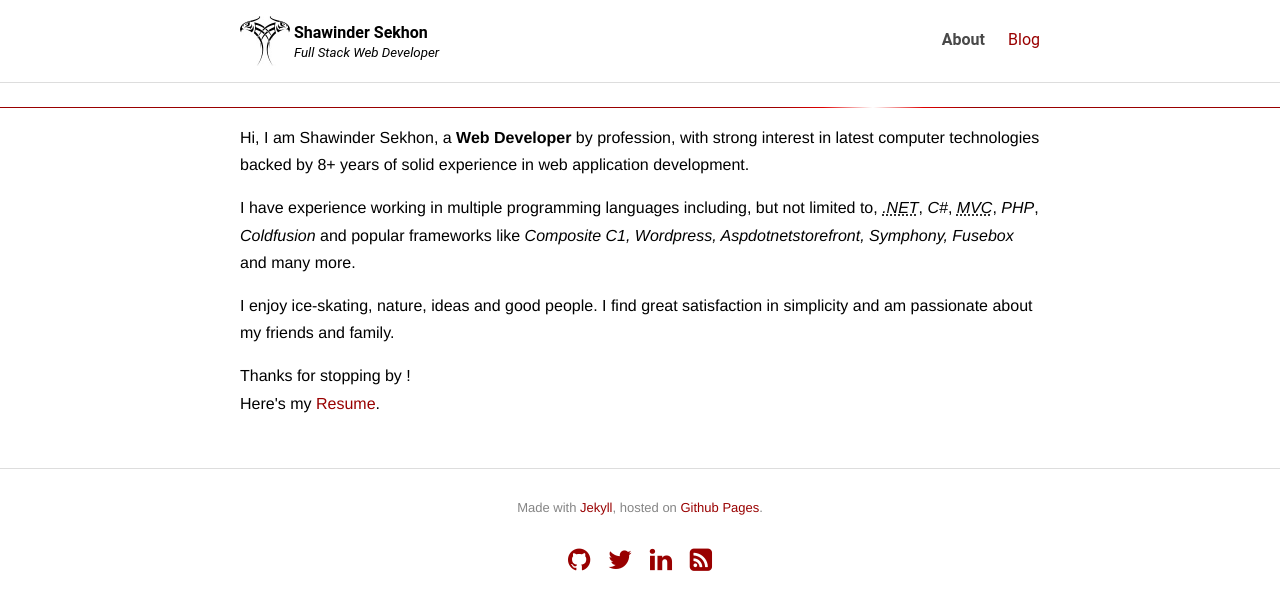
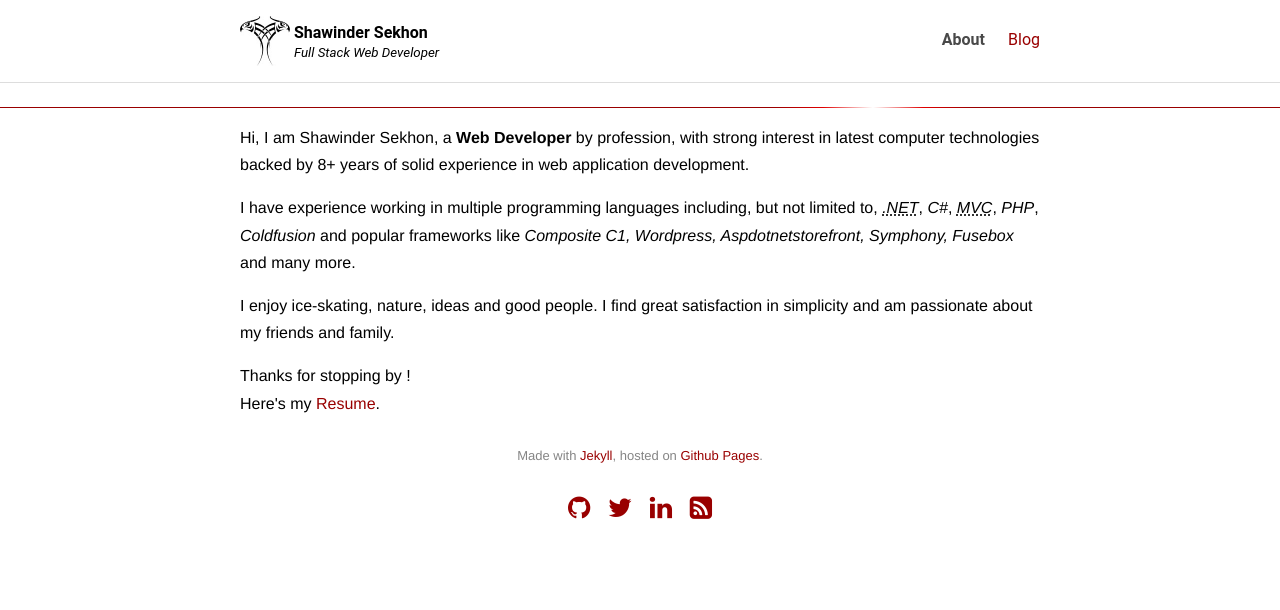
Before and after one commit to shawinder/shawinder.github.io, a Jekyll site: the page built from index.html, in a window 1280 px wide. Shown: the top 610 px of the page. Built offline with Jekyll 4.4.1, drawn with Linux system fonts in a browser that asks for light colours; nearby versions of some CDN libraries.

Commit message:
Update master.html

```diff
--- a/_layouts/master.html
+++ b/_layouts/master.html
@@ -64,9 +64,6 @@
 	   {% endif %}
 	</div> <!--/.container-->
 
-	<div class="separator"></div>
-	<div style="border-bottom: 1px solid #ddd"></div>
-
 	<!-- Footer -->
 	<footer>
 	  <p>
```
